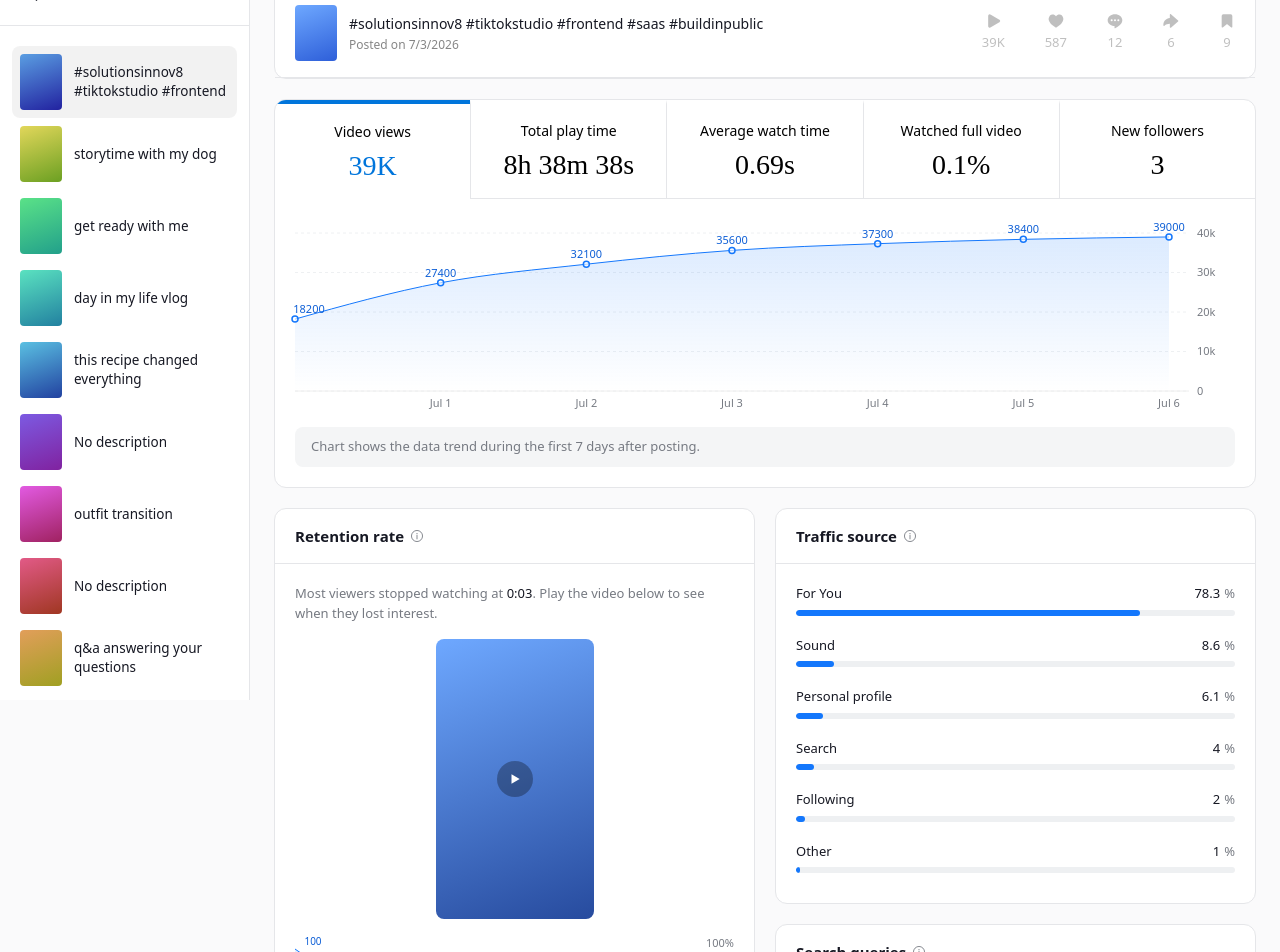
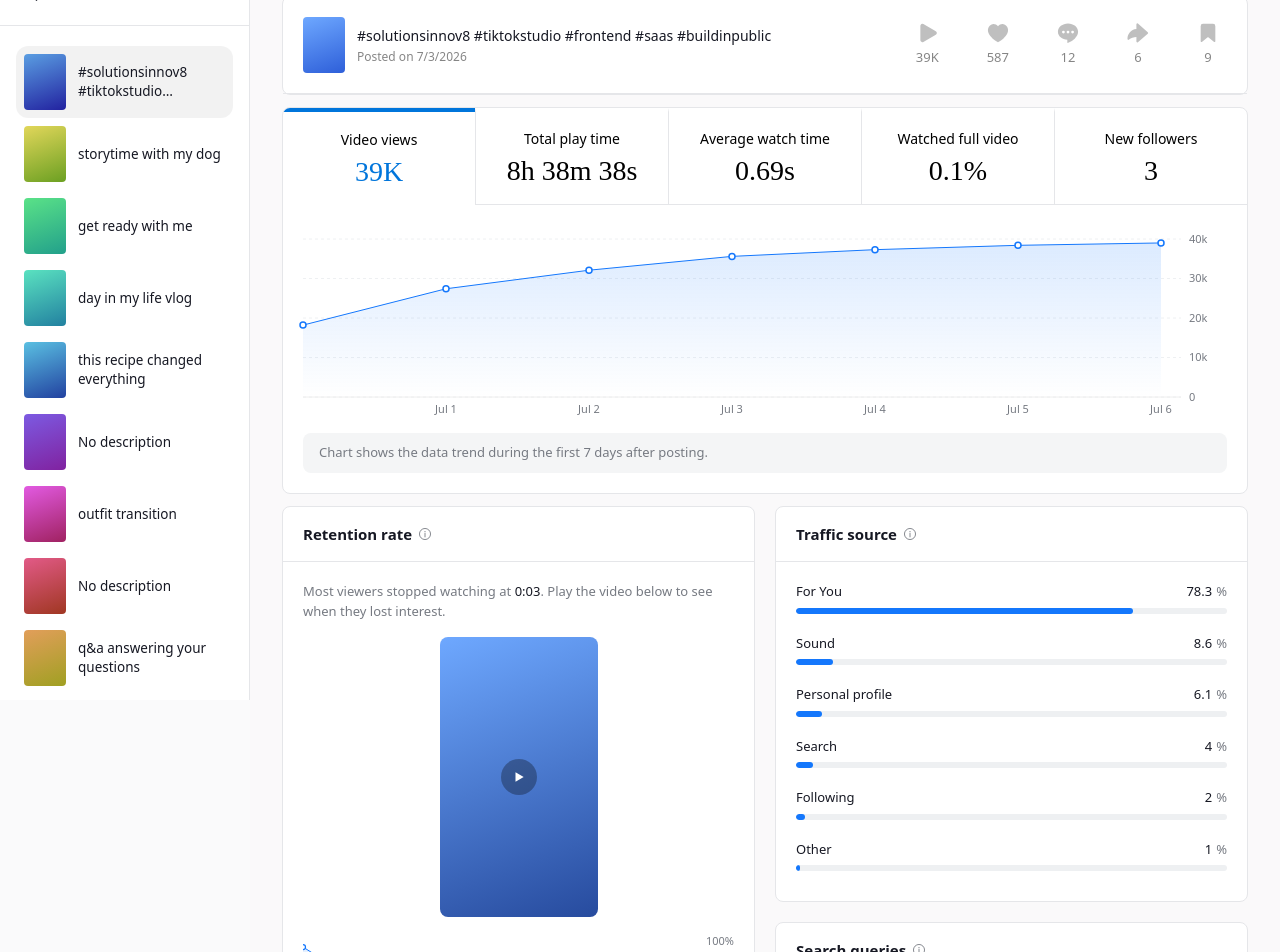
Before and after one commit to zeeshan-tahir185/tiktok-studio, a React (Vite) app: page / in a window 1280 px wide. Shown: the part 100-1052 px from the top of the page. Built offline with nearby package versions, Linux system fonts and the light colour scheme.

Commit message:
first commit

```diff
--- a/src/components/AreaTrendChart.jsx
+++ b/src/components/AreaTrendChart.jsx
@@ -1,3 +1,4 @@
+import { useState } from "react";
 import {
   AreaChart,
   Area,
@@ -24,24 +25,40 @@ function formatTick(v, kind) {
   }
 }
 
-function EditablePoint({ x, y, value, index, onChangeY }) {
-  if (x == null || y == null) return null;
-  const boxX = Math.max(0, x - 22);
+function CustomDot({ cx, cy, index, value, selectedIndex, onSelect, onChangeY }) {
+  if (cx == null || cy == null) return null;
+  const isSelected = index === selectedIndex;
   return (
-    <foreignObject x={boxX} y={y - 24} width={44} height={20}>
+    <g>
+      <circle
+        cx={cx}
+        cy={cy}
+        r={3}
+        fill="#fff"
+        stroke="var(--tt-accent)"
+        strokeWidth={1.5}
+        style={{ cursor: "pointer" }}
+        onClick={() => onSelect(index)}
+      />
+      {isSelected && (
+        <foreignObject x={Math.max(0, cx - 24)} y={cy - 32} width={48} height={22}>
           <div xmlns="http://www.w3.org/1999/xhtml" style={{ textAlign: "center" }}>
             <Editable
               value={value}
               numeric
               onChange={(v) => onChangeY(index, v)}
-          className="inline-block text-[11px] text-[var(--tt-accent-dark)] font-medium px-0.5 rounded"
+              className="inline-block text-[11px] bg-white border border-[var(--tt-border)] rounded px-1 shadow-sm text-[var(--tt-accent-dark)] font-medium"
             />
           </div>
         </foreignObject>
+      )}
+    </g>
   );
 }
 
 export default function AreaTrendChart({ data, onChangeY, yTickFormatter = "plain" }) {
+  const [selectedIndex, setSelectedIndex] = useState(null);
+
   return (
     <ResponsiveContainer width="100%" height={220}>
       <AreaChart data={data} margin={{ top: 26, right: 10, left: 8, bottom: 6 }}>
@@ -67,17 +84,26 @@ export default function AreaTrendChart({ data, onChangeY, yTickFormatter = "plai
           width={44}
           tickFormatter={(v) => formatTick(v, yTickFormatter)}
         />
-        <Tooltip contentStyle={{ fontSize: 12, borderRadius: 8 }} />
+        <Tooltip
+          contentStyle={{ fontSize: 12, borderRadius: 8 }}
+          cursor={{ stroke: "#ccc", strokeDasharray: "4 4" }}
+        />
         <Area
-          type="monotone"
+          type="linear"
           dataKey="value"
           stroke="var(--tt-accent)"
           strokeWidth={1}
           fill="url(#trendFill)"
           isAnimationActive={false}
-          dot={{ r: 3, fill: "#fff", stroke: "var(--tt-accent)", strokeWidth: 1.5 }}
+          dot={(props) => (
+            <CustomDot
+              {...props}
+              selectedIndex={selectedIndex}
+              onSelect={setSelectedIndex}
+              onChangeY={onChangeY}
+            />
+          )}
           activeDot={{ r: 5 }}
-          label={(props) => <EditablePoint {...props} onChangeY={onChangeY} />}
         />
       </AreaChart>
     </ResponsiveContainer>
--- a/src/components/Card.jsx
+++ b/src/components/Card.jsx
@@ -2,7 +2,7 @@ import InfoIcon from "./InfoIcon";
 
 export default function Card({ title, children }) {
   return (
-    <div className="rounded-xl border border-[var(--tt-border)] bg-white overflow-hidden">
+    <div className="rounded-lg border border-[var(--tt-border)] bg-white overflow-hidden">
       <div className="px-5 py-4 border-b border-[var(--tt-border)]">
         <h3 className="text-[15px] font-semibold text-[var(--tt-text)] flex items-center gap-1.5">
           {title}
--- a/src/components/Header.jsx
+++ b/src/components/Header.jsx
@@ -10,7 +10,7 @@ export default function Header({ activeTab, onTabChange }) {
   const { data, updateField } = useAnalyticsData();
 
   return (
-    <div className="sticky top-0 bg-white z-10 flex justify-between px-6 h-16 border-b border-[var(--tt-border)]">
+    <div className="sticky top-0 bg-white z-10 flex justify-between px-[32px] h-16 border-b border-[var(--tt-border)]">
       <div className="h-full flex items-center gap-6">
         {TABS.map((tab) => (
           <button
--- a/src/components/OverviewTab.jsx
+++ b/src/components/OverviewTab.jsx
@@ -27,12 +27,12 @@ export default function OverviewTab() {
   const active = o.metrics[activeIndex];
 
   return (
-    <div className="px-6 py-6 space-y-5">
-      <div className="rounded-xl border border-[var(--tt-border)] bg-white">
+    <div className="px-8 py-8 space-y-3 bg-[#FAF9FA]">
+      <div className="rounded-lg border border-[var(--tt-border)] bg-white">
         <VideoInfoBar />
       </div>
 
-      <div className="rounded-xl border border-[var(--tt-border)] bg-white overflow-hidden">
+      <div className="rounded-lg border border-[var(--tt-border)] bg-white overflow-hidden">
         <StatRow
           metrics={o.metrics}
           activeKey={activeKey}
--- a/src/components/RetentionChart.jsx
+++ b/src/components/RetentionChart.jsx
@@ -1,22 +1,36 @@
 import { useState } from "react";
-import { AreaChart, Area, ResponsiveContainer } from "recharts";
+import { AreaChart, Area, Tooltip, ResponsiveContainer } from "recharts";
 import Editable from "./Editable";
 import VideoPlayPreview from "./VideoPlayPreview";
 
-function EditablePoint({ x, y, value, index, onChangeY }) {
-  if (x == null || y == null) return null;
-  const boxX = Math.max(0, x - 18);
+function CustomDot({ cx, cy, index, value, selectedIndex, onSelect, onChangeY }) {
+  if (cx == null || cy == null) return null;
+  const isSelected = index === selectedIndex;
   return (
-    <foreignObject x={boxX} y={y - 22} width={36} height={18}>
+    <g>
+      <circle
+        cx={cx}
+        cy={cy}
+        r={2.5}
+        fill="#fff"
+        stroke="var(--tt-accent)"
+        strokeWidth={1.25}
+        style={{ cursor: "pointer" }}
+        onClick={() => onSelect(index)}
+      />
+      {isSelected && (
+        <foreignObject x={Math.max(0, cx - 20)} y={cy - 28} width={40} height={20}>
           <div xmlns="http://www.w3.org/1999/xhtml" style={{ textAlign: "center" }}>
             <Editable
               value={value}
               numeric
               onChange={(v) => onChangeY(index, v)}
-          className="inline-block text-[10px] text-[var(--tt-accent-dark)] font-medium px-0.5 rounded"
+              className="inline-block text-[10px] bg-white border border-[var(--tt-border)] rounded px-1 shadow-sm text-[var(--tt-accent-dark)] font-medium"
             />
           </div>
         </foreignObject>
+      )}
+    </g>
   );
 }
 
@@ -30,6 +44,7 @@ export default function RetentionChart({
 }) {
   const firstPct = data[0]?.pct ?? 0;
   const [scrub, setScrub] = useState(0);
+  const [selectedIndex, setSelectedIndex] = useState(null);
 
   return (
     <div>
@@ -61,15 +76,25 @@ export default function RetentionChart({
                 <stop offset="100%" stopColor="var(--tt-accent)" stopOpacity={0} />
               </linearGradient>
             </defs>
+            <Tooltip
+              contentStyle={{ fontSize: 11, borderRadius: 8 }}
+              cursor={{ stroke: "#ccc", strokeDasharray: "4 4" }}
+            />
             <Area
-              type="monotone"
+              type="linear"
               dataKey="pct"
               stroke="var(--tt-accent)"
               strokeWidth={1}
               fill="url(#retentionFill)"
               isAnimationActive={false}
-              dot={false}
-              label={(props) => <EditablePoint {...props} onChangeY={onChangeY} />}
+              dot={(props) => (
+                <CustomDot
+                  {...props}
+                  selectedIndex={selectedIndex}
+                  onSelect={setSelectedIndex}
+                  onChangeY={onChangeY}
+                />
+              )}
             />
           </AreaChart>
         </ResponsiveContainer>
--- a/src/components/Sidebar.jsx
+++ b/src/components/Sidebar.jsx
@@ -20,7 +20,7 @@ export default function Sidebar() {
   return (
     <aside className="w-[250px] shrink-0 border-r border-[var(--tt-border)] bg-[var(--tt-sidebar-bg)] flex flex-col h-screen sticky top-0">
       <div className="h-16 flex items-center px-6 border-b border-[var(--tt-border)]">
-        <img src="/tiktok-studio-logo.png" alt="TikTok Studio" className="h-[30px] w-auto" />
+        <img src="/tiktok-studio-logo.png" alt="TikTok Studio" className="h-[28px] w-auto" />
       </div>
 
       <div className="px-6 py-5 border-b border-[var(--tt-border)]">
@@ -38,11 +38,11 @@ export default function Sidebar() {
         </button>
       </div>
 
-      <div className="flex-1 overflow-y-auto px-3 pt-5 scrollbar-hide">
+      <div className="flex-1 overflow-y-auto px-4 pt-5 scrollbar-hide">
         {data.sidebarVideos.map((v) => (
           <div
             key={v.id}
-            className="flex items-center gap-3 px-2 py-2 rounded-lg cursor-pointer hover:bg-[#f5f5f6]"
+            className="flex items-center gap-3 px-2 py-2 rounded-xl cursor-pointer hover:bg-[#f5f5f6]"
             style={v.active ? { background: "rgba(0,0,0,0.05)" } : undefined}
           >
             <VideoThumb hue={v.hue} />
--- a/src/components/StatCard.jsx
+++ b/src/components/StatCard.jsx
@@ -2,8 +2,8 @@ import Editable from "./Editable";
 
 export default function StatCard({ label, value, onChange }) {
   return (
-    <div className="flex-1 min-w-[140px] rounded-xl border border-[var(--tt-border)] bg-white px-4 py-3.5">
-      <div className="text-[13px] text-[var(--tt-text-secondary)] mb-1.5 whitespace-nowrap">
+    <div className="flex-1 min-w-[140px] rounded-lg border border-[var(--tt-border)] bg-white px-4 py-3.5">
+      <div className="text-[13px] text-[var(--tt-text-secondary)] mb-1 whitespace-nowrap">
         {label}
       </div>
       <Editable
--- a/src/components/StatRow.jsx
+++ b/src/components/StatRow.jsx
@@ -21,7 +21,7 @@ export default function StatRow({ metrics, activeKey, onSelect, onChangeValue })
             }`}
           >
             <div
-              className="mb-1.5 whitespace-nowrap"
+              className="mb-1 whitespace-nowrap"
               style={{ fontFamily: TT_FONT, fontSize: 14, fontWeight: 500, color: "#000" }}
             >
               {m.label}
--- a/src/components/VideoInfoBar.jsx
+++ b/src/components/VideoInfoBar.jsx
@@ -49,7 +49,7 @@ export default function VideoInfoBar() {
   ];
 
   return (
-    <div className="flex items-center justify-between px-5 py-4 border-b border-[var(--tt-border)]">
+    <div className="flex items-center justify-between px-5 py-5 border-b border-[var(--tt-border)]">
       <div className="flex items-center gap-3 min-w-0">
         <div
           className="shrink-0"
@@ -76,7 +76,10 @@ export default function VideoInfoBar() {
         </div>
       </div>
 
-      <div className="flex-1 flex items-center justify-end gap-10" style={{ color: "rgba(0,0,0,.25)" }}>
+      <div
+        className="flex-1 flex items-center justify-end gap-12 mr-2"
+        style={{ color: "rgba(0,0,0,.25)", fontSize: 22 }}
+      >
         {statFields.map(([key, icon]) => (
           <div key={key} className="flex flex-col items-center gap-1">
             <span>{ICONS[icon]}</span>
@@ -84,7 +87,7 @@ export default function VideoInfoBar() {
               value={v.stats[key]}
               onChange={(val) => updateField(["video", "stats", key], val)}
               className="block"
-              style={{ fontFamily: TT_FONT, fontSize: 13, color: "rgba(0,0,0,.25)" }}
+              style={{ fontFamily: TT_FONT, fontSize: 13, fontWeight: 500, color: "rgba(0,0,0,.48)" }}
             />
           </div>
         ))}
```
Lines whose indentation alone changed are shown as unchanged.
